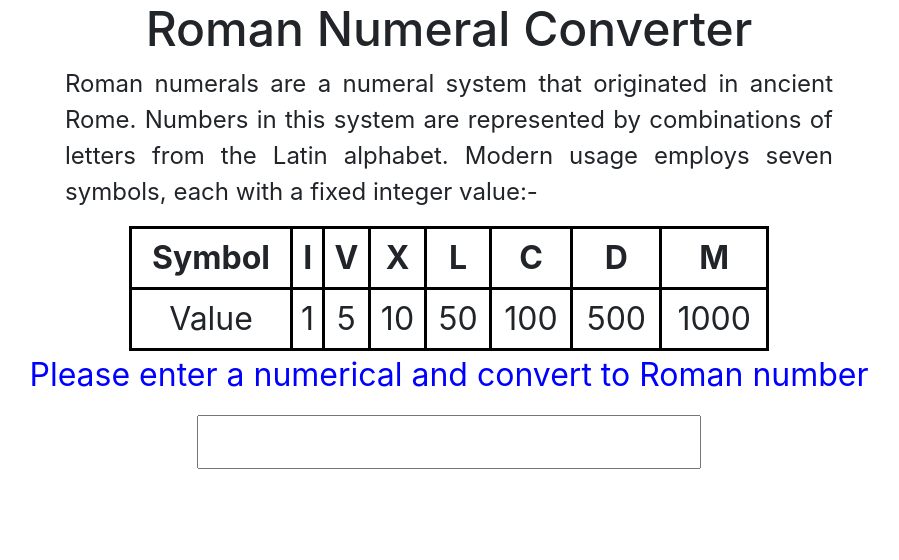
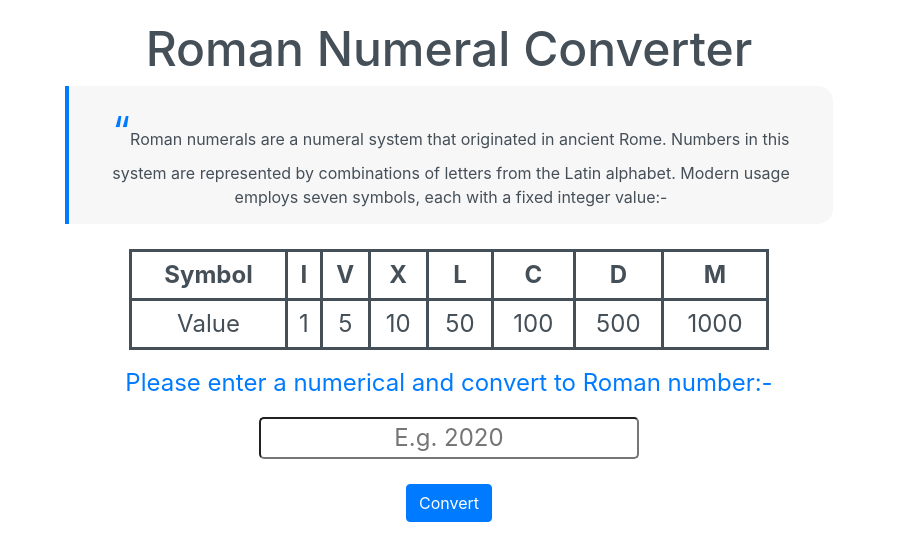
Before and after one commit to hokkichan/freecodecamp-projects, a plain HTML site: page javascript-algorithms-and-data-structures/roman-numeral-converter/index.html in a window 1280 px wide. Shown: the whole page, without its empty margins (191-1090 px from the left). Drawn offline with nearby package versions, Linux system fonts and the light colour scheme.

Commit message:
Update css style

```diff
--- a/javascript-algorithms-and-data-structures/roman-numeral-converter/index.html
+++ b/javascript-algorithms-and-data-structures/roman-numeral-converter/index.html
@@ -8,7 +8,7 @@
 <body>
 <h1>Roman Numeral Converter</h1>
 
-<p>Roman numerals are a numeral system that originated in ancient Rome. Numbers in this system are represented by combinations of letters from the Latin alphabet. Modern usage employs seven symbols, each with a fixed integer value:-</p>
+<div class="center-div"><blockquote class="quote">Roman numerals are a numeral system that originated in ancient Rome. Numbers in this system are represented by combinations of letters from the Latin alphabet. Modern usage employs seven symbols, each with a fixed integer value:-</blockquote></div>
 
 <div id="table-container">
 <table>
@@ -39,9 +39,9 @@
 </table>
 </div>
 
-<p class="header">Please enter a numerical and convert to Roman number</p>
-<div class="center-div"><input type="number" id="numInput" name="numInput"></input></div>
-<div class="center-div"><button class="btn btn-default" type="submit" value="Convert" onclick="convertToRoman()"></button></div>
+<p class="header">Please enter a numerical and convert to Roman number:-</p>
+<div class="center-div"><input type="number" id="numInput" name="numInput" placeholder="E.g. 2020"></input></div>
+<div class="center-div"><button class="btn btn-primary" type="submit" onclick="convertToRoman()">Convert</button></div>
 <h1 id="demo"></h1>
 
 <style>
@@ -51,21 +51,47 @@ input::-webkit-inner-spin-button {
   margin: 0;
 }
 
+* {
+  color: #454F58;
+}
 
+body {
+  margin-top: 20px;
+}
+
+blockquote {
+  border-left: 4px solid #007bff;
+  padding: 15px;
+  background-color: #F7F7F8;
+  width: 60%;
+  text-align: center;
+  border-top-right-radius: 15px;
+  border-bottom-right-radius: 15px;
+  margin: auto;
+}
+
+.quote::before {
+  content: "\201c";
+  font-size: 40px;
+  color: #007bff;
+}
+
+input {
+  border-radius: 5px;
+}
 
 th, td, tr {
 	padding: 5px;
-	border-color:black;
+	border-color: #454F58;;
 	border-style:solid;
 }
 
 table {
-  font-size: 2em;
+  font-size: 1.5em;
   border-spacing: 0.5rem;
-  border-collapse: collapse;
   text-align: center;
   width: 50%;
-  margin:0 auto
+  margin:0 auto;
 }
 
 .center-div
@@ -92,22 +118,24 @@ p {  display: block;
 
 
 p.header {
-	font-size: 2em;
+  margin-top: 15px;
+	font-size: 1.5em;
 	width: 100%;
 	text-align: center;
-	color: blue;
+	color: #007bff;
 }
 
 h1 {
 	font-size: 3em;
 	text-align: center;
 }
+
+#numInput {
+  font-size: 1.5em;
+}
 </style>
 
-<!-- Bootstrap JS, Popper.js, and jQuery -->
-<script src="https://code.jquery.com/jquery-3.5.1.slim.min.js" integrity="sha384-DfXdz2htPH0lsSSs5nCTpuj/zy4C+OGpamoFVy38MVBnE+IbbVYUew+OrCXaRkfj" crossorigin="anonymous"></script>
-<script src="https://cdn.jsdelivr.net/npm/popper.js@1.16.1/dist/umd/popper.min.js" integrity="sha384-9/reFTGAW83EW2RDu2S0VKaIzap3H66lZH81PoYlFhbGU+6BZp6G7niu735Sk7lN" crossorigin="anonymous"></script>
-<script src="https://stackpath.bootstrapcdn.com/bootstrap/4.5.2/js/bootstrap.min.js" integrity="sha384-B4gt1jrGC7Jh4AgTPSdUtOBvfO8shuf57BaghqFfPlYxofvL8/KUEfYiJOMMV+rV" crossorigin="anonymous"></script>
+
 
 <script>
 
```
